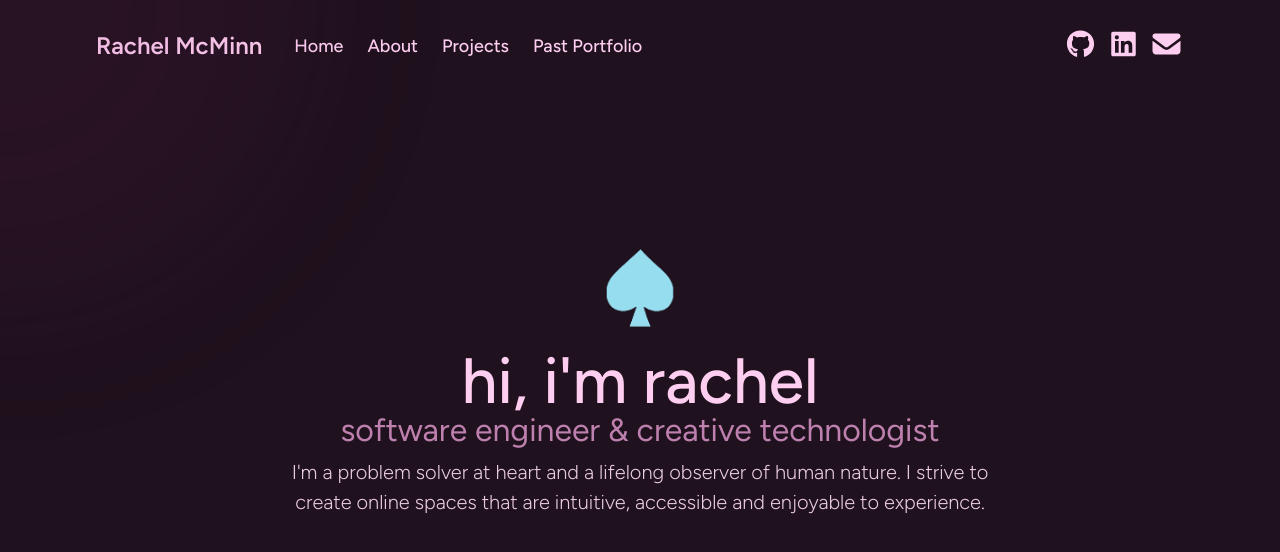
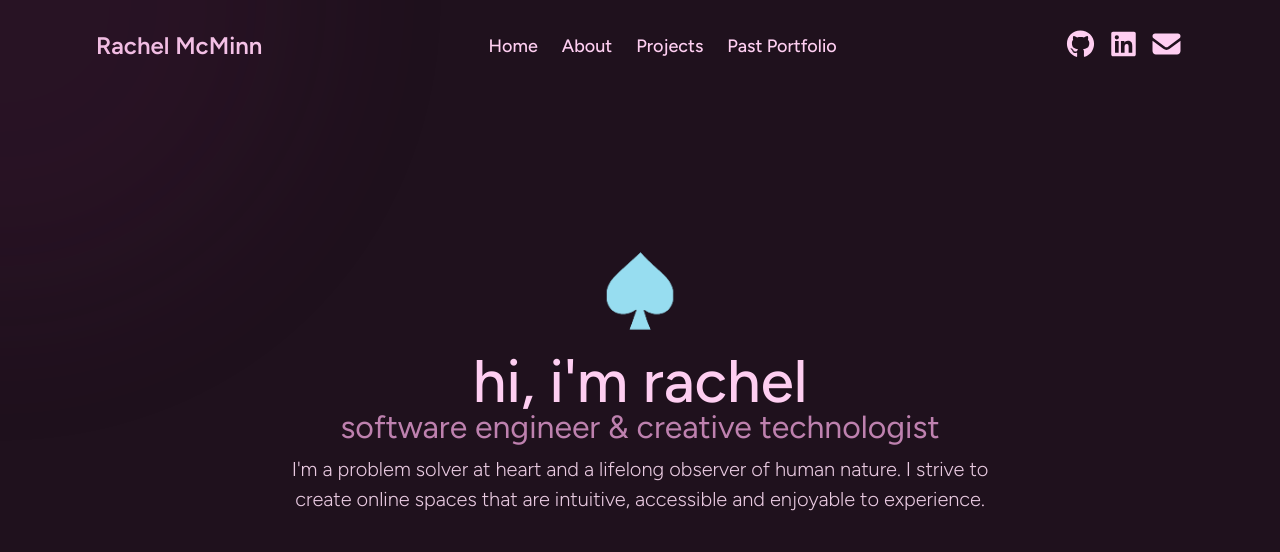
Before and after one commit to rachelmcminn/my-portfolio, a React (Vite) app: page / in a window 1280 px wide. Shown: the top 552 px of the page. Built offline with nearby package versions, Linux system fonts and the light colour scheme.

Commit message:
font size change

```diff
--- a/src/components/MainPage/Nav.jsx
+++ b/src/components/MainPage/Nav.jsx
@@ -37,17 +37,12 @@ export const Navbar = ({ menuOpen, setMenuOpen }) => {
   return (
     <nav>
       <div className="nav-bar">
-        <div className="nav-left">
-          <Link to="/" id="nav-link-main" className="nav-link" tabindex="0">
-            Rachel McMinn
-          </Link>
+        <Link to="/" id="nav-link-main" className="nav-link" tabindex="0">
+          Rachel McMinn
+        </Link>
 
-          <div
-            id="primary-nav"
-            className={`nav-links ${menuOpen ? "open" : ""}`}
-          >
-            {NAV_ITEMS.map(renderLink)}
-          </div>
+        <div id="primary-nav" className={`nav-links ${menuOpen ? "open" : ""}`}>
+          {NAV_ITEMS.map(renderLink)}
         </div>
         <div className="social-links">
           <a
--- a/src/index.css
+++ b/src/index.css
@@ -788,7 +788,7 @@ a.footer-contact-link:hover {
   }
 
   .page-title {
-    font-size: 64px;
+    font-size: 60px;
     margin: 0px;
     font-weight: 500;
   }
```
